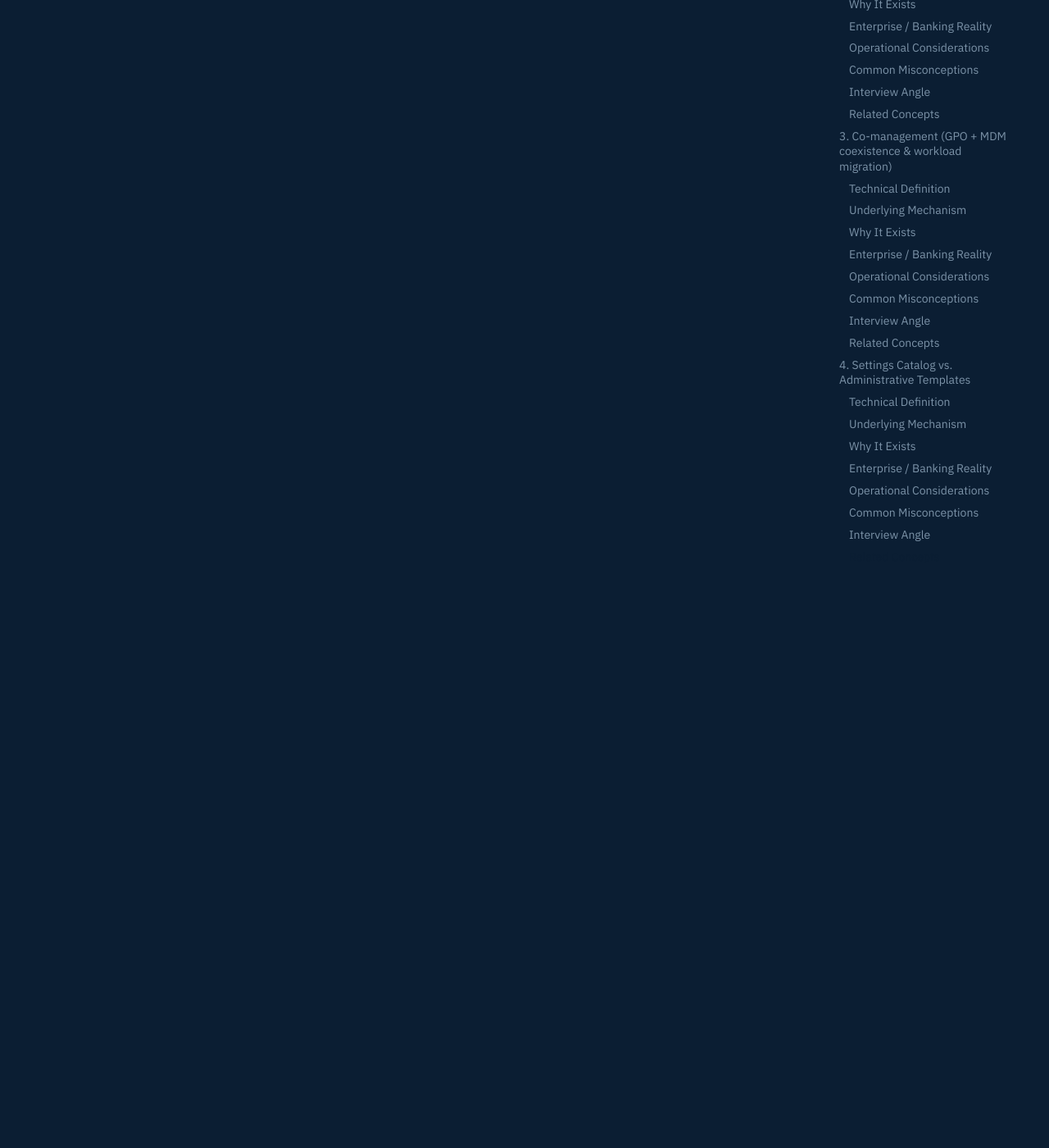
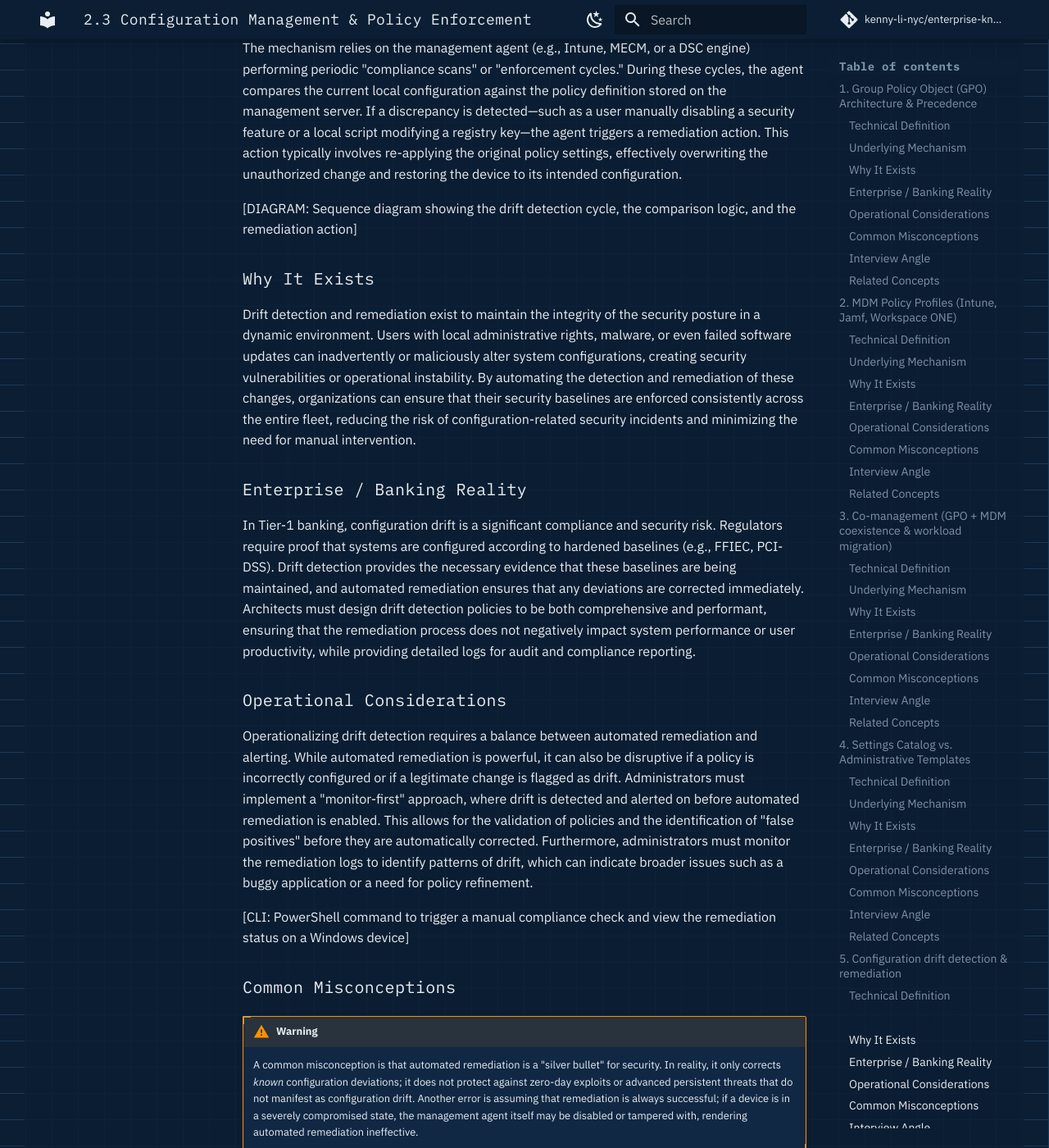
Before and after one commit to kenny-li-nyc/enterprise-knowledge-base, an MkDocs documentation site: the page built from docs/endpoint/configuration-management-policy-enforcement.md, in a window 1280 px wide and 1400 px high, scrolled down 10762 px. Shown: the whole window at 82% size. Built offline with MkDocs 1.6.1 and Material for MkDocs 9.7.7, drawn with Linux system fonts in a browser that asks for light colours; comment, search, counter and statistics services are not loaded; some of the changed text lies outside the part shown.

Commit message:
docs: add section on configuration drift detection and remediation
Co-authored-by: aider (gemini/gemini-3.1-flash-lite) <aider@aider.chat>

```diff
--- a/docs/endpoint/configuration-management-policy-enforcement.md
+++ b/docs/endpoint/configuration-management-policy-enforcement.md
@@ -151,3 +151,41 @@ Operationalizing these configuration methods requires a deep understanding of th
 - Section 2.3: MDM Policy Profiles (Intune, Jamf, Workspace ONE)
 - Section 2.3: Configuration drift detection & remediation
 - Section 2.3: Policy reporting & compliance dashboards
+
+## 5. Configuration drift detection & remediation
+
+### Technical Definition
+Configuration drift detection and remediation is the process of identifying and correcting unauthorized or unintended changes to an endpoint's configuration state. Drift occurs when the actual state of a device (e.g., registry settings, file permissions, installed software) diverges from the desired state defined by organizational policy. Detection involves continuous monitoring of the device's configuration, while remediation involves automatically re-applying the desired policy to bring the device back into compliance, ensuring that the endpoint remains in a known-good, secure state.
+
+### Underlying Mechanism
+The mechanism relies on the management agent (e.g., Intune, MECM, or a DSC engine) performing periodic "compliance scans" or "enforcement cycles." During these cycles, the agent compares the current local configuration against the policy definition stored on the management server. If a discrepancy is detected—such as a user manually disabling a security feature or a local script modifying a registry key—the agent triggers a remediation action. This action typically involves re-applying the original policy settings, effectively overwriting the unauthorized change and restoring the device to its intended configuration.
+
+[DIAGRAM: Sequence diagram showing the drift detection cycle, the comparison logic, and the remediation action]
+
+### Why It Exists
+Drift detection and remediation exist to maintain the integrity of the security posture in a dynamic environment. Users with local administrative rights, malware, or even failed software updates can inadvertently or maliciously alter system configurations, creating security vulnerabilities or operational instability. By automating the detection and remediation of these changes, organizations can ensure that their security baselines are enforced consistently across the entire fleet, reducing the risk of configuration-related security incidents and minimizing the need for manual intervention.
+
+### Enterprise / Banking Reality
+In Tier-1 banking, configuration drift is a significant compliance and security risk. Regulators require proof that systems are configured according to hardened baselines (e.g., FFIEC, PCI-DSS). Drift detection provides the necessary evidence that these baselines are being maintained, and automated remediation ensures that any deviations are corrected immediately. Architects must design drift detection policies to be both comprehensive and performant, ensuring that the remediation process does not negatively impact system performance or user productivity, while providing detailed logs for audit and compliance reporting.
+
+### Operational Considerations
+Operationalizing drift detection requires a balance between automated remediation and alerting. While automated remediation is powerful, it can also be disruptive if a policy is incorrectly configured or if a legitimate change is flagged as drift. Administrators must implement a "monitor-first" approach, where drift is detected and alerted on before automated remediation is enabled. This allows for the validation of policies and the identification of "false positives" before they are automatically corrected. Furthermore, administrators must monitor the remediation logs to identify patterns of drift, which can indicate broader issues such as a buggy application or a need for policy refinement.
+
+[CLI: PowerShell command to trigger a manual compliance check and view the remediation status on a Windows device]
+
+### Common Misconceptions
+!!! warning
+    A common misconception is that automated remediation is a "silver bullet" for security. In reality, it only corrects *known* configuration deviations; it does not protect against zero-day exploits or advanced persistent threats that do not manifest as configuration drift. Another error is assuming that remediation is always successful; if a device is in a severely compromised state, the management agent itself may be disabled or tampered with, rendering automated remediation ineffective.
+
+### Interview Angle
+1. Question: How do you distinguish between "legitimate" configuration changes and "drift" in a large enterprise environment?
+   Answer: The distinction is made through policy definition. Any change that is not explicitly defined in the desired state policy is considered drift. Legitimate changes must be managed through the formal change management process, where the desired state policy is updated to reflect the new configuration.
+2. Question: What are the risks of aggressive automated remediation, and how do you mitigate them?
+   Answer: The primary risk is "remediation loops" or the disruption of critical business processes due to incorrectly applied policies. Mitigation involves a phased rollout of remediation policies, starting with "monitor-only" mode to validate the policy, and implementing robust alerting to identify and investigate remediation failures.
+3. Question: How do you handle drift in a co-managed environment where both MECM and Intune are enforcing policies?
+   Answer: The key is to ensure that the workload authority is clearly defined and that the policies in both management planes are aligned. If both planes attempt to manage the same setting, it can lead to "policy flapping," where the device constantly toggles between the two configurations. This is mitigated by ensuring that only one management plane is authoritative for any given setting.
+
+### Related Concepts
+- Section 2.3: Co-management (GPO + MDM coexistence)
+- Section 2.3: Policy reporting & compliance dashboards
+- Section 2.3: Declarative/desired-state configuration (DSC)
```
